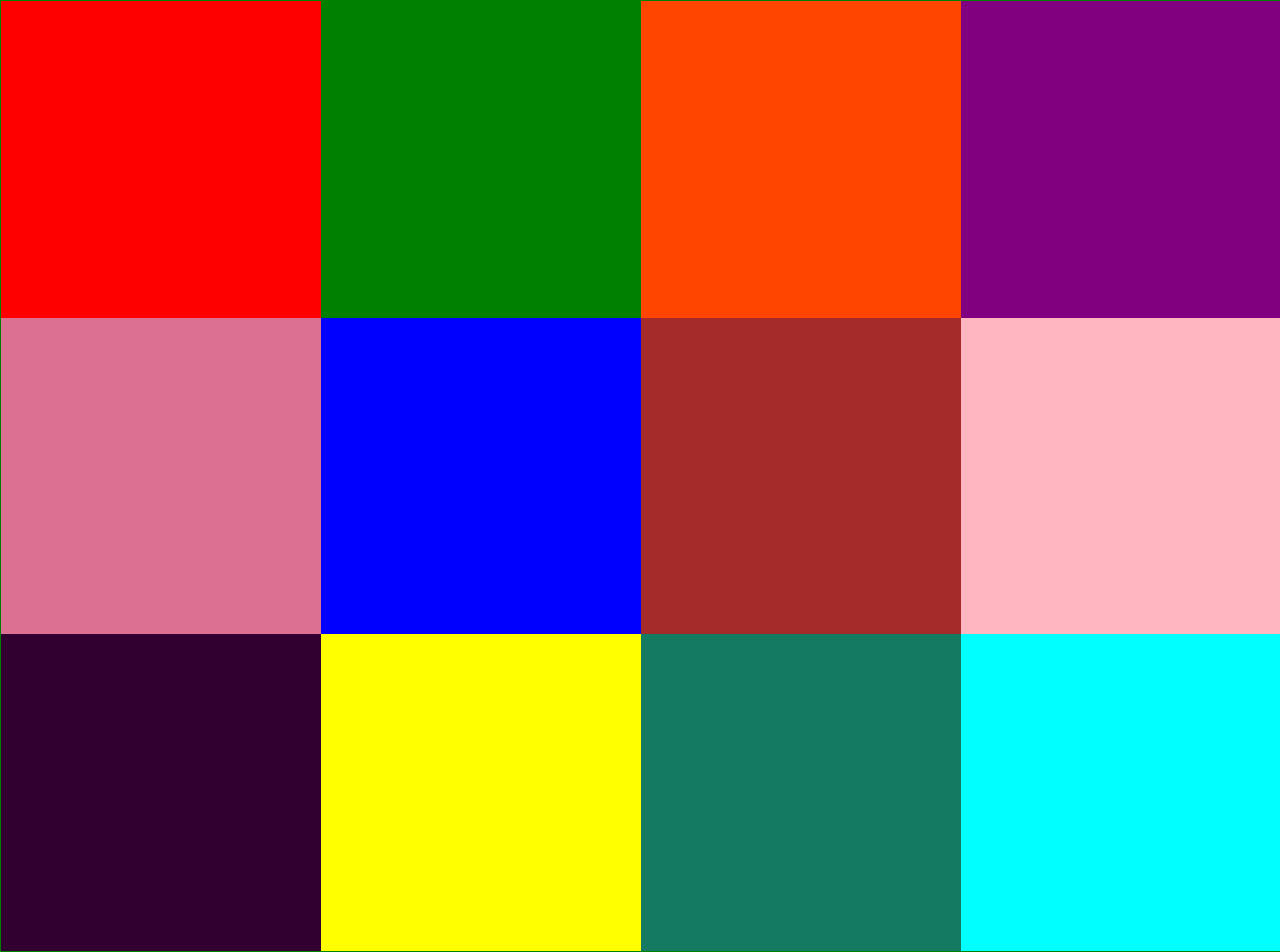
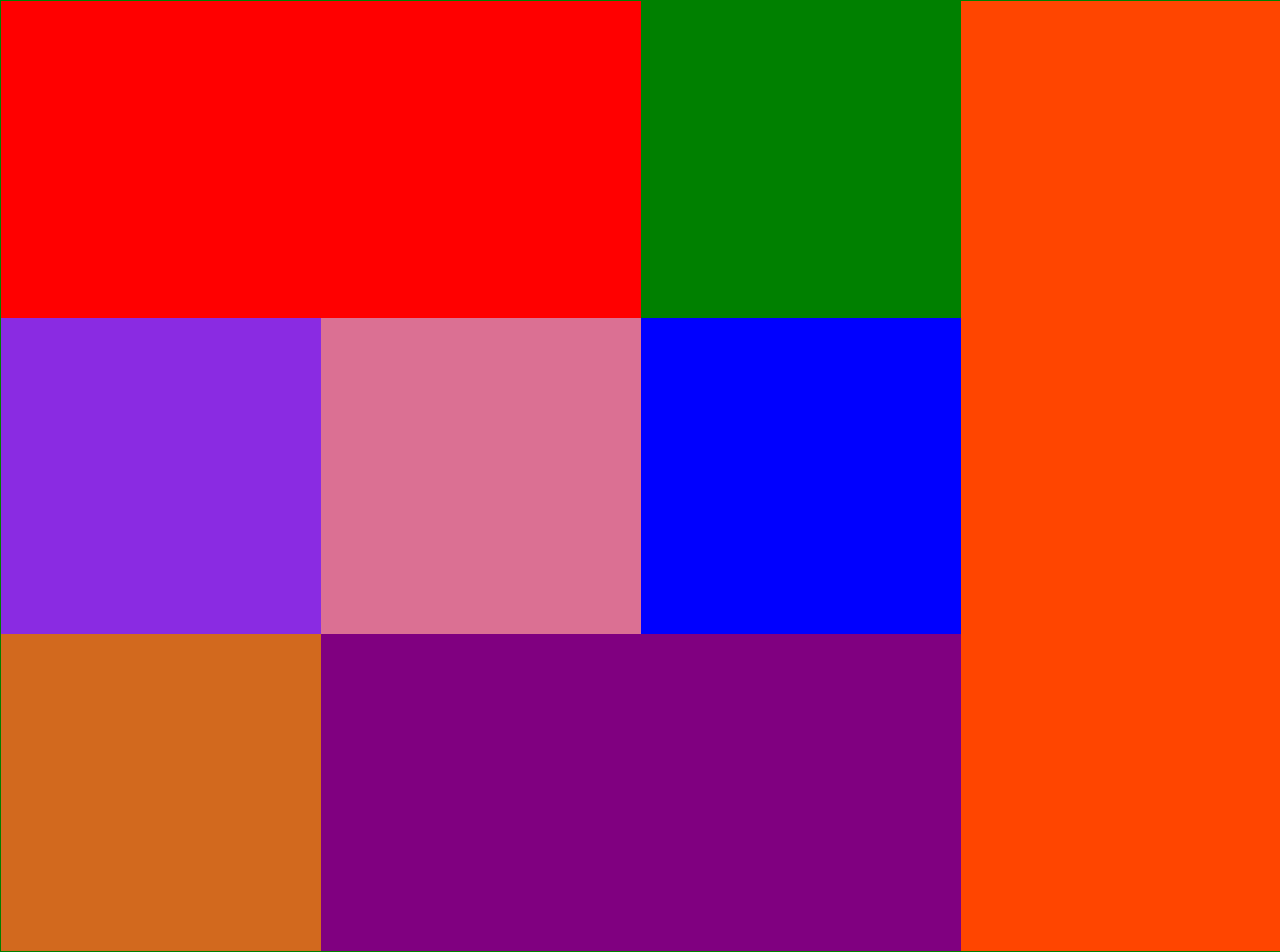
Before and after one commit to Charithharsha08/Usage-of-Cascade-Style, a plain HTML site: page pages/case6.html in a window 1280 px wide. Drawn offline with Linux system fonts and the light colour scheme.

Commit message:
case 6 done

```diff
--- a/css/case6.css
+++ b/css/case6.css
@@ -8,20 +8,20 @@
   display: grid;
   grid-template-columns: repeat(4, 25%);
 }
-/* div {
-  border: 1px solid green;
-} */
 .squre-1 {
   background-color: red;
+  grid-column: 1/3;
 }
 .squre-2 {
   background-color: green;
 }
 .squre-3 {
   background-color: orangered;
+  grid-column: 4/5;
+  grid-row: 1/4;
 }
 .squre-4 {
-  background-color: purple;
+  background-color: blueviolet;
 }
 .squre-5 {
   background-color: palevioletred;
@@ -30,20 +30,9 @@
   background-color: blue;
 }
 .squre-7 {
-  background-color: brown;
+  background-color: chocolate;
 }
 .squre-8 {
-  background-color: lightpink;
+  background-color: purple;
+  grid-column: span 2;
 }
-.squre-9 {
-  background-color: rgb(49, 0, 49);
-}
-.squre-10 {
-  background-color: yellow;
-}
-.squre-11 {
-  background-color: rgb(20, 122, 97);
-}
-.squre-12 {
-  background-color: aqua;
-}
--- a/pages/case6.html
+++ b/pages/case6.html
@@ -16,10 +16,6 @@
       <div class="squre-6"></div>
       <div class="squre-7"></div>
       <div class="squre-8"></div>
-      <div class="squre-9"></div>
-      <div class="squre-10"></div>
-      <div class="squre-11"></div>
-      <div class="squre-12"></div>
     </div>
   </body>
 </html>
```
